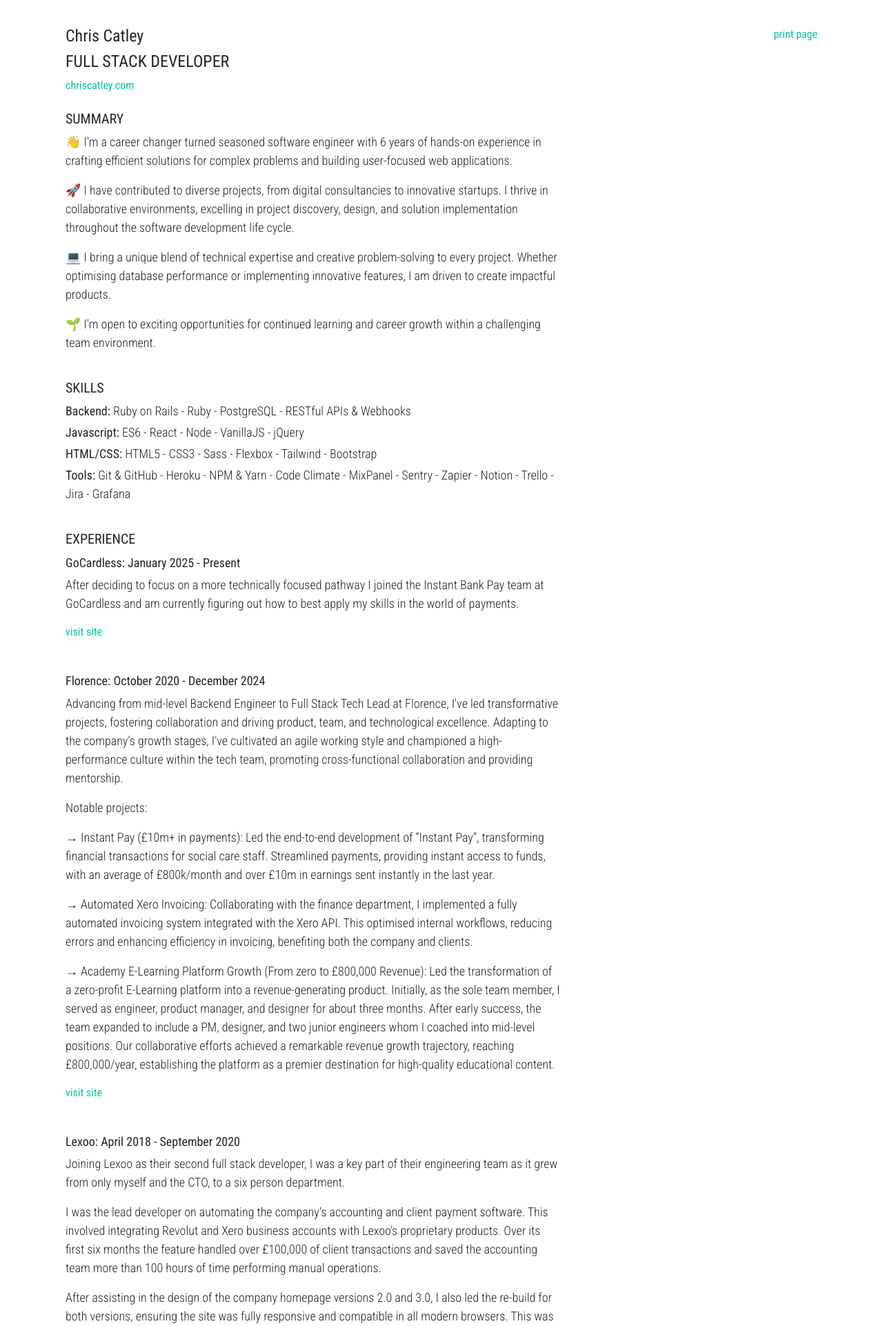
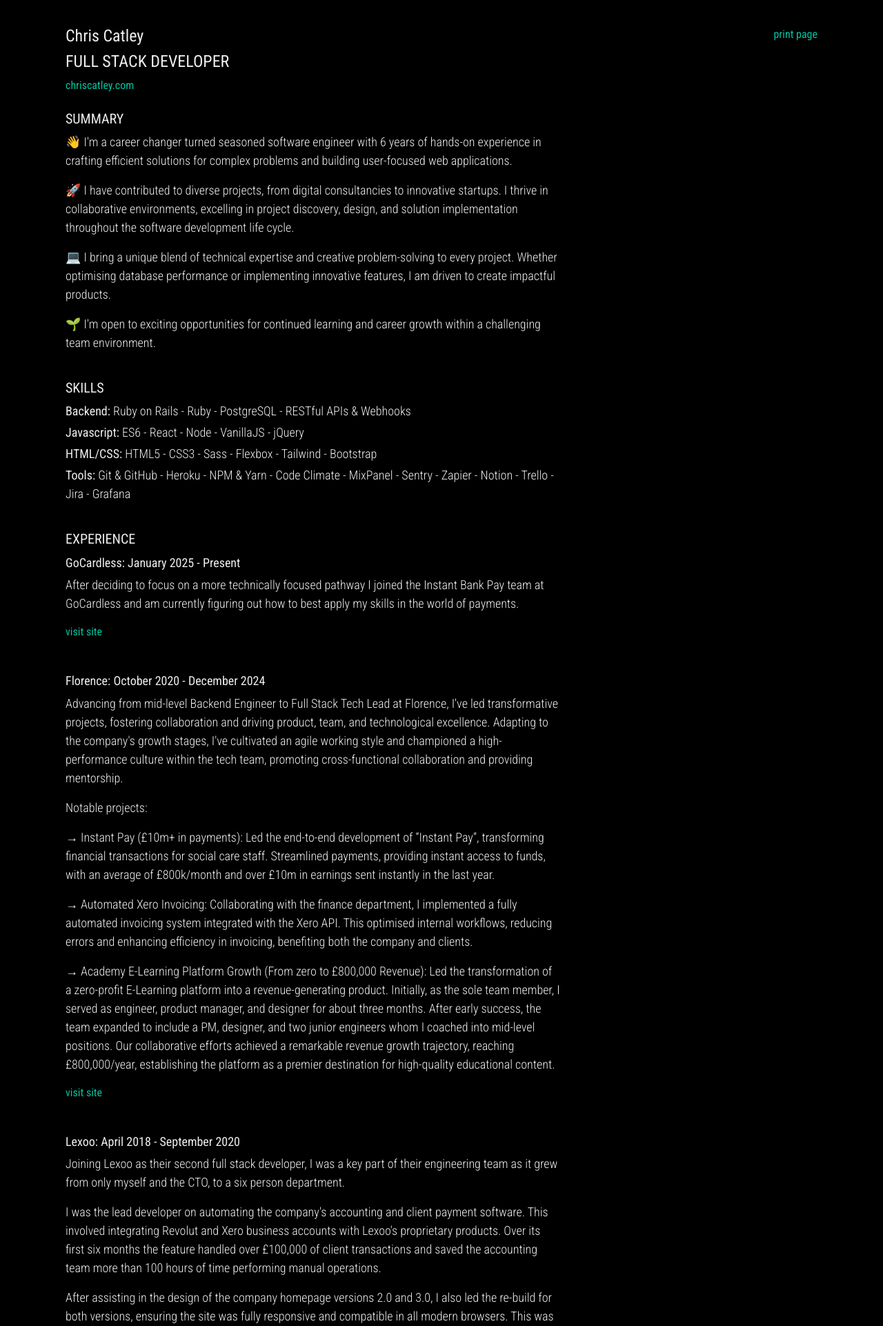
Before and after one commit to catley85/catley85.github.io, a PHP site: page /cv.html in a window 1280 px wide. Shown: the top 1922 px of the page at 69% size. Run offline with PHP 8.4, Linux system fonts and the light colour scheme.

Commit message:
Darkmode

```diff
--- a/main.css
+++ b/main.css
@@ -4,8 +4,8 @@
   font-family: "Roboto Condensed", sans-serif;
   height: 100%;
   overflow: hidden;
-  /* background-color: black;
-  color: rgb(238, 238, 238); */
+  background-color: black;
+  color: rgb(238, 238, 238);
 }
 
 a,
```
